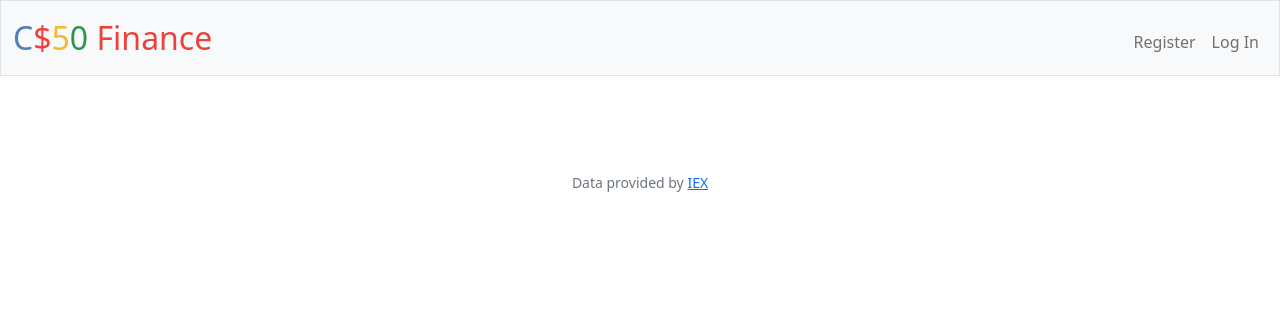
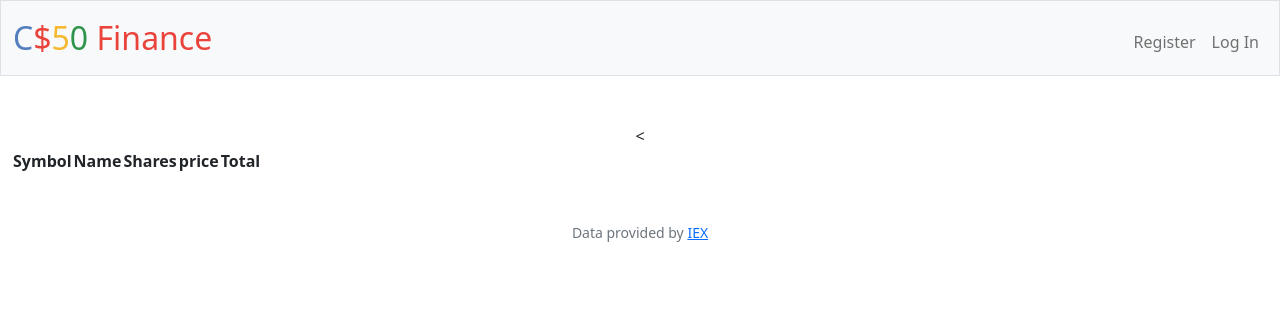
Before and after one commit to arfa544/cs50, a Flask app: template finance/templates/index.html in a window 1280 px wide. Shown: the top 336 px of the page. Run offline with Flask 2, Linux system fonts and the light colour scheme; the template is opened without the code that fills it, so the values that code supplies are empty; some libraries are stand-ins or nearby versions.

Commit message:
Sun, Nov 13, 2022, 1:08 PM +00:00

```diff
--- a/finance/templates/index.html
+++ b/finance/templates/index.html
@@ -7,8 +7,13 @@
 {% block main %}
     <table class=""table table-striped">
         <thead>
-
+            <th>Symbol</th>
+            <th>Name</th>
+            <th>Shares</th>
+            <th>price</th>
+            <th>Total</th>
         </thead>
+        <
     </table>
 
 {% endblock %}
```
